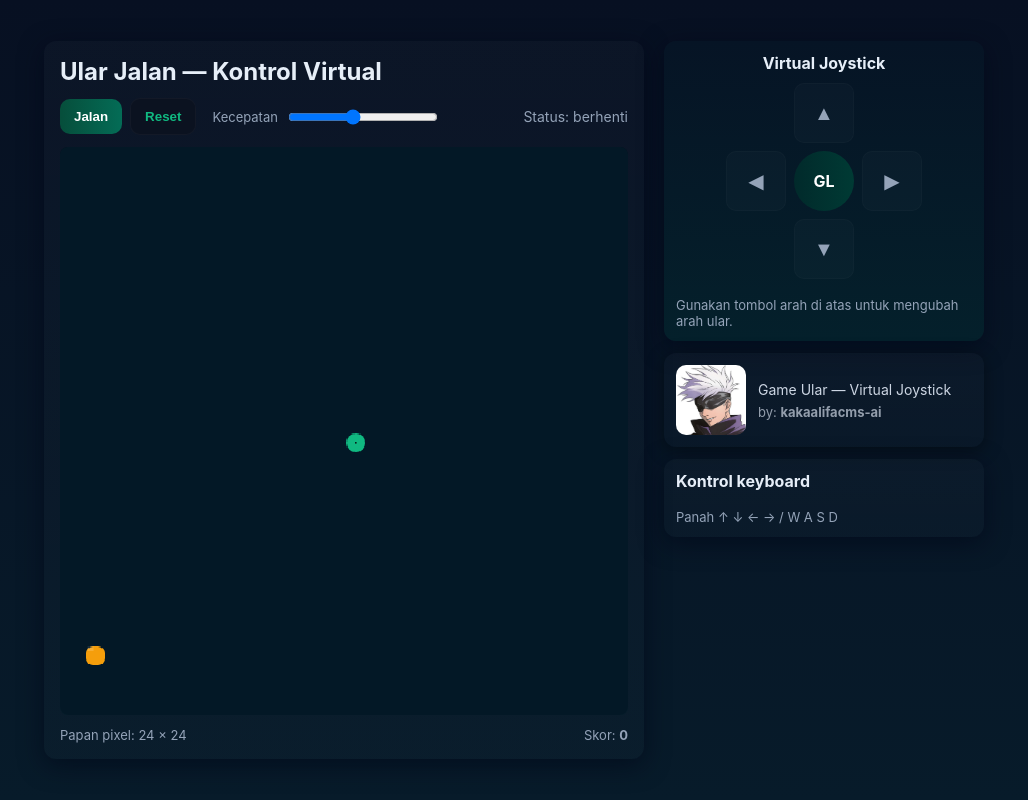
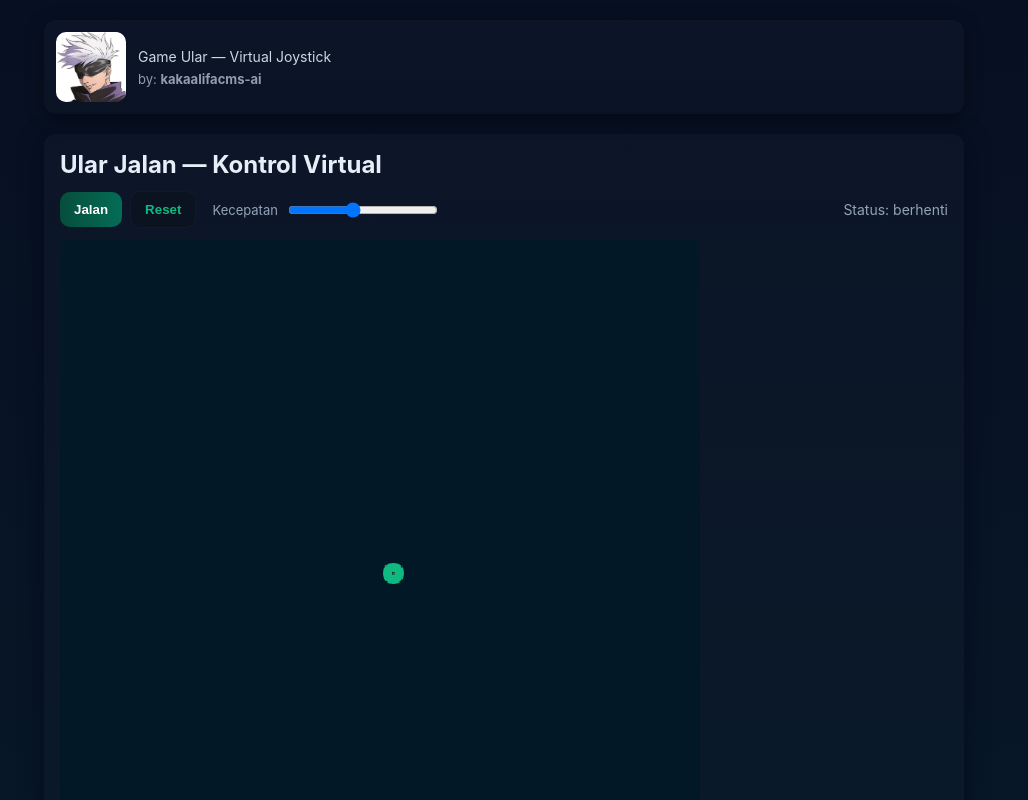
Before and after one commit to kakaalifacms-ai/Game-Ular-Virtual-Joystick, a plain HTML site: page index.html in a window 1280 px wide. Shown: the top 800 px of the page, without its empty margins (136-1164 px from the left). Drawn offline with Linux system fonts and the light colour scheme.

Commit message:
update index.html

```diff
--- a/index.html
+++ b/index.html
@@ -27,13 +27,12 @@
     .wrap{
       width:100%;
       max-width:920px;
-      display:grid;
-      grid-template-columns: 1fr 320px;
+      display:flex;
+      flex-direction:column;
       gap:20px;
-      align-items:start;
+      align-items:center;
     }
 
-    /* Game card */
     .card{
       background:linear-gradient(180deg, rgba(255,255,255,0.02), rgba(255,255,255,0.01));
       border-radius:12px;
@@ -42,9 +41,9 @@
       display:flex;
       flex-direction:column;
       gap:12px;
+      width:100%;
     }
 
-    /* NEW: info card */
     .info-card{
       display:flex;
       gap:12px;
@@ -53,6 +52,7 @@
       background:linear-gradient(180deg, rgba(255,255,255,0.02), rgba(255,255,255,0.01));
       box-shadow:0 4px 18px rgba(0,0,0,0.4);
       align-items:center;
+      width:100%;
     }
     .info-card img{
       width:70px;
@@ -84,6 +84,7 @@
       display:flex;
       gap:8px;
       align-items:center;
+      flex-wrap:wrap;
     }
     .btn{
       background:var(--panel);
@@ -106,13 +107,6 @@
       font-size:14px;
     }
 
-    /* Right column: joystick + other */
-    .sidebar{
-      display:flex;
-      flex-direction:column;
-      gap:12px;
-    }
-
     .joystick{
       background:linear-gradient(180deg,#061425,#04202b);
       padding:14px;
@@ -121,6 +115,7 @@
       flex-direction:column;
       gap:10px;
       align-items:center;
+      width:100%;
     }
 
     .joystick-grid{
@@ -167,15 +162,21 @@
     .range{
       width:150px;
     }
-
-    @media (max-width:880px){
-      .wrap{grid-template-columns:1fr; padding-bottom:40px}
-      .sidebar{order:-1}
-    }
   </style>
 </head>
 <body>
   <div class="wrap">
+
+    <!-- INFO CARD DIPINDAH KE PALING ATAS -->
+    <div class="info-card">
+      <img src="foto.jpg" alt="Foto">
+      <div class="info-text">
+        Game Ular — Virtual Joystick<br>
+        <div class="credit">by: <b>kakaalifacms-ai</b></div>
+      </div>
+    </div>
+
+    <!-- CARD GAME -->
     <div class="card">
       <h2 style="margin:0">Ular Jalan — Kontrol Virtual</h2>
       <div style="display:flex;gap:12px;align-items:center;flex-wrap:wrap">
@@ -198,8 +199,7 @@
       </div>
     </div>
 
-    <div class="sidebar">
-
+    <!-- JOYSTICK (TETAP DI BAWAH GAME) -->
     <div class="joystick card" style="padding:12px">
       <div style="font-weight:700">Virtual Joystick</div>
 
@@ -217,100 +217,92 @@
         <div></div>
       </div>
 
-        <div class="small" style="margin-top:8px">Gunakan tombol arah di atas untuk mengubah arah ular.</div>
-      </div>
-
-      <!-- ⭐ NEW <C></C>ARD ADDED HERE -->
-      <div class="info-card">
-        <img src="foto.jpg" alt="Foto">
-        <div class="info-text">
-          Game Ular — Virtual Joystick<br>
-          <div class="credit">by: <b>kakaalifacms-ai</b></div>
+      <div class="small" style="margin-top:8px">
+        Gunakan tombol arah <b>di bawah</b> untuk mengubah arah ular.
       </div>
     </div>
 
+    <!-- KONTROL KEYBOARD (TETAP) -->
     <div class="card" style="padding:12px">
       <div style="font-weight:700;margin-bottom:6px">Kontrol keyboard</div>
       <div class="small">Panah ↑ ↓ ← → / W A S D</div>
     </div>
 
   </div>
-  </div>
 
 <script>
-/* —————————— GAME SCRIPT (TIDAK DIUBAH) —————————— */
-(() => {
-  const canvas = document.getElementById('game');
-  const ctx = canvas.getContext('2d', {alpha:false});
-  // grid
-  let grid = 24;
-  const tileCountX = grid;
-  const tileCountY = grid;
-  document.getElementById('gridSize').textContent = tileCountX;
-  document.getElementById('gridSizeY').textContent = tileCountY;
+  /* SCRIPT ORIGINAL — TIDAK DIUBAH SEDIKITPUN */
+  (()=>{
+    const canvas=document.getElementById('game');
+    const ctx=canvas.getContext('2d',{alpha:false});
+    let grid=24;
+    const tileCountX=grid;
+    const tileCountY=grid;
+    document.getElementById('gridSize').textContent=tileCountX;
+    document.getElementById('gridSizeY').textContent=tileCountY;
 
-  const width = canvas.width;
-  const height = canvas.height;
-  const tileW = Math.floor(width / tileCountX);
-  const tileH = Math.floor(height / tileCountY);
+    const width=canvas.width;
+    const height=canvas.height;
+    const tileW=Math.floor(width/tileCountX);
+    const tileH=Math.floor(height/tileCountY);
 
-  let snake = [{x: Math.floor(tileCountX/2), y: Math.floor(tileCountY/2)}];
-  let dir = {x: 0, y: 0};
-  let nextDir = {x:0, y:0};
-  let food = null;
-  let running = false;
-  let score = 0;
-  let speed = parseInt(document.getElementById('speed').value,10);
-  let tickInterval = null;
+    let snake=[{x:Math.floor(tileCountX/2),y:Math.floor(tileCountY/2)}];
+    let dir={x:0,y:0};
+    let nextDir={x:0,y:0};
+    let food=null;
+    let running=false;
+    let score=0;
+    let speed=parseInt(document.getElementById('speed').value,10);
+    let tickInterval=null;
 
     function placeFood(){
       while(true){
-      const f = {x: Math.floor(Math.random()*tileCountX), y: Math.floor(Math.random()*tileCountY)};
-      if(!snake.some(s=>s.x===f.x && s.y===f.y)){ food = f; break; }
+        const f={x:Math.floor(Math.random()*tileCountX),y:Math.floor(Math.random()*tileCountY)};
+        if(!snake.some(s=>s.x===f.x&&s.y===f.y)){food=f;break;}
       }
     }
 
     function resetGame(){
-    snake = [{x: Math.floor(tileCountX/2), y: Math.floor(tileCountY/2)}];
-    dir = {x:0,y:0};
-    nextDir = {x:0,y:0};
-    score = 0;
-    document.getElementById('score').textContent = score;
+      snake=[{x:Math.floor(tileCountX/2),y:Math.floor(tileCountY/2)}];
+      dir={x:0,y:0};
+      nextDir={x:0,y:0};
+      score=0;
+      document.getElementById('score').textContent=score;
       placeFood();
       draw();
       stopLoop();
       running=false;
       updateStatus();
-    document.getElementById('startBtn').textContent = 'Jalan';
+      document.getElementById('startBtn').textContent='Jalan';
     }
 
     function updateStatus(){
-    document.getElementById('status').textContent =
-      running ? 'Status: berjalan' : 'Status: berhenti';
+      document.getElementById('status').textContent=
+        running?'Status: berjalan':'Status: berhenti';
     }
 
     function startLoop(){
       stopLoop();
-    const fps = speed;
-    const ms = Math.max(8, Math.round(1000 / fps));
-    tickInterval = setInterval(tick, ms);
+      const fps=speed;
+      const ms=Math.max(8,Math.round(1000/fps));
+      tickInterval=setInterval(tick,ms);
     }
     function stopLoop(){
-    if(tickInterval){ clearInterval(tickInterval); tickInterval=null; }
+      if(tickInterval){clearInterval(tickInterval);tickInterval=null;}
     }
 
     function tick(){
-    if(!(nextDir.x === -dir.x && nextDir.y === -dir.y)){
-      dir = {...nextDir};
+      if(!(nextDir.x===-dir.x&&nextDir.y===-dir.y)){
+        dir={...nextDir};
       }
-    if(dir.x === 0 && dir.y === 0){ draw(); return; }
+      if(dir.x===0&&dir.y===0){draw();return;}
 
-    const head = {
-      x: (snake[0].x + dir.x + tileCountX) % tileCountX,
-      y: (snake[0].y + dir.y + tileCountY) % tileCountY
+      const head={
+        x:(snake[0].x+dir.x+tileCountX)%tileCountX,
+        y:(snake[0].y+dir.y+tileCountY)%tileCountY
       };
 
-    if(snake.some(s=>s.x===head.x && s.y===head.y)){
+      if(snake.some(s=>s.x===head.x&&s.y===head.y)){
         running=false;
         updateStatus();
         document.getElementById('startBtn').textContent='Jalan';
@@ -322,28 +314,28 @@
 
       snake.unshift(head);
 
-    if(food && head.x===food.x && head.y===food.y){
+      if(food&&head.x===food.x&&head.y===food.y){
         score++;
-      document.getElementById('score').textContent = score;
+        document.getElementById('score').textContent=score;
         placeFood();
-    } else snake.pop();
+      }else snake.pop();
 
       draw();
     }
 
     function draw(){
-    ctx.fillStyle = '#031826';
+      ctx.fillStyle='#031826';
       ctx.fillRect(0,0,width,height);
 
       if(food){
-      roundRect(food.x*tileW+2, food.y*tileH+2, tileW-4, tileH-4, 6, '#f59e0b');
-      ctx.fillStyle = 'rgba(255,255,255,0.16)';
-      ctx.fillRect(food.x*tileW+tileW*0.18, food.y*tileH+tileH*0.12, tileW*0.25, tileH*0.18);
+        roundRect(food.x*tileW+2,food.y*tileH+2,tileW-4,tileH-4,6,'#f59e0b');
+        ctx.fillStyle='rgba(255,255,255,0.16)';
+        ctx.fillRect(food.x*tileW+tileW*0.18,food.y*tileH+tileH*0.12,tileW*0.25,tileH*0.18);
       }
 
       for(let i=0;i<snake.length;i++){
         const s=snake[i];
-      const x=s.x*tileW, y=s.y*tileH;
+        const x=s.x*tileW,y=s.y*tileH;
 
         if(i===0){
           roundRect(x+2,y+2,tileW-4,tileH-4,8,'#10b981');
@@ -351,7 +343,7 @@
           const ex=x+(dir.x===1?tileW*0.65:dir.x===-1?tileW*0.2:tileW*0.45);
           const ey=y+(dir.y===1?tileH*0.65:dir.y===-1?tileH*0.2:tileH*0.45);
           ctx.fillRect(ex,ey,tileW*0.08,tileH*0.08);
-      } else {
+        }else{
           const t=0.3+0.7*(1-i/snake.length);
           const g=Math.round(16+(160-16)*t);
           roundRect(x+3,y+3,tileW-6,tileH-6,6,`rgb(16,${g},129)`);
@@ -385,7 +377,7 @@
         }
         document.getElementById('startBtn').textContent='Stop';
         startLoop();
-    } else {
+      }else{
         document.getElementById('startBtn').textContent='Jalan';
         stopLoop();
       }
@@ -394,30 +386,30 @@
 
     document.getElementById('resetBtn').onclick=resetGame;
 
-  document.getElementById('speed').oninput=(e)=>{
+    document.getElementById('speed').oninput=e=>{
       speed=parseInt(e.target.value,10);
-    if(running) startLoop();
+      if(running)startLoop();
     };
 
     const keys={
-    ArrowUp:{x:0,y:-1}, ArrowDown:{x:0,y:1},
-    ArrowLeft:{x:-1,y:0}, ArrowRight:{x:1,y:0},
-    w:{x:0,y:-1}, s:{x:0,y:1},
-    a:{x:-1,y:0}, d:{x:1,y:0},
+      ArrowUp:{x:0,y:-1},ArrowDown:{x:0,y:1},
+      ArrowLeft:{x:-1,y:0},ArrowRight:{x:1,y:0},
+      w:{x:0,y:-1},s:{x:0,y:1},
+      a:{x:-1,y:0},d:{x:1,y:0},
     };
     window.onkeydown=e=>{
       if(keys[e.key]){
         e.preventDefault();
         const nd=keys[e.key];
-      if(!(nd.x===-dir.x && nd.y===-dir.y)) nextDir={...nd};
-    } else if(e.key===' ') document.getElementById('startBtn').click();
+        if(!(nd.x===-dir.x&&nd.y===-dir.y))nextDir={...nd};
+      }else if(e.key===' ')document.getElementById('startBtn').click();
     };
 
     function bindDir(id,dx,dy){
       const b=document.getElementById(id);
-    const set=(ev)=>{
+      const set=ev=>{
         ev.preventDefault();
-      if(!(dx===-dir.x && dy===-dir.y)) nextDir={x:dx,y:dy};
+        if(!(dx===-dir.x&&dy===-dir.y))nextDir={x:dx,y:dy};
       };
       b.addEventListener('touchstart',set,{passive:false});
       b.addEventListener('mousedown',set);
```
Lines whose indentation alone changed are shown as unchanged.
